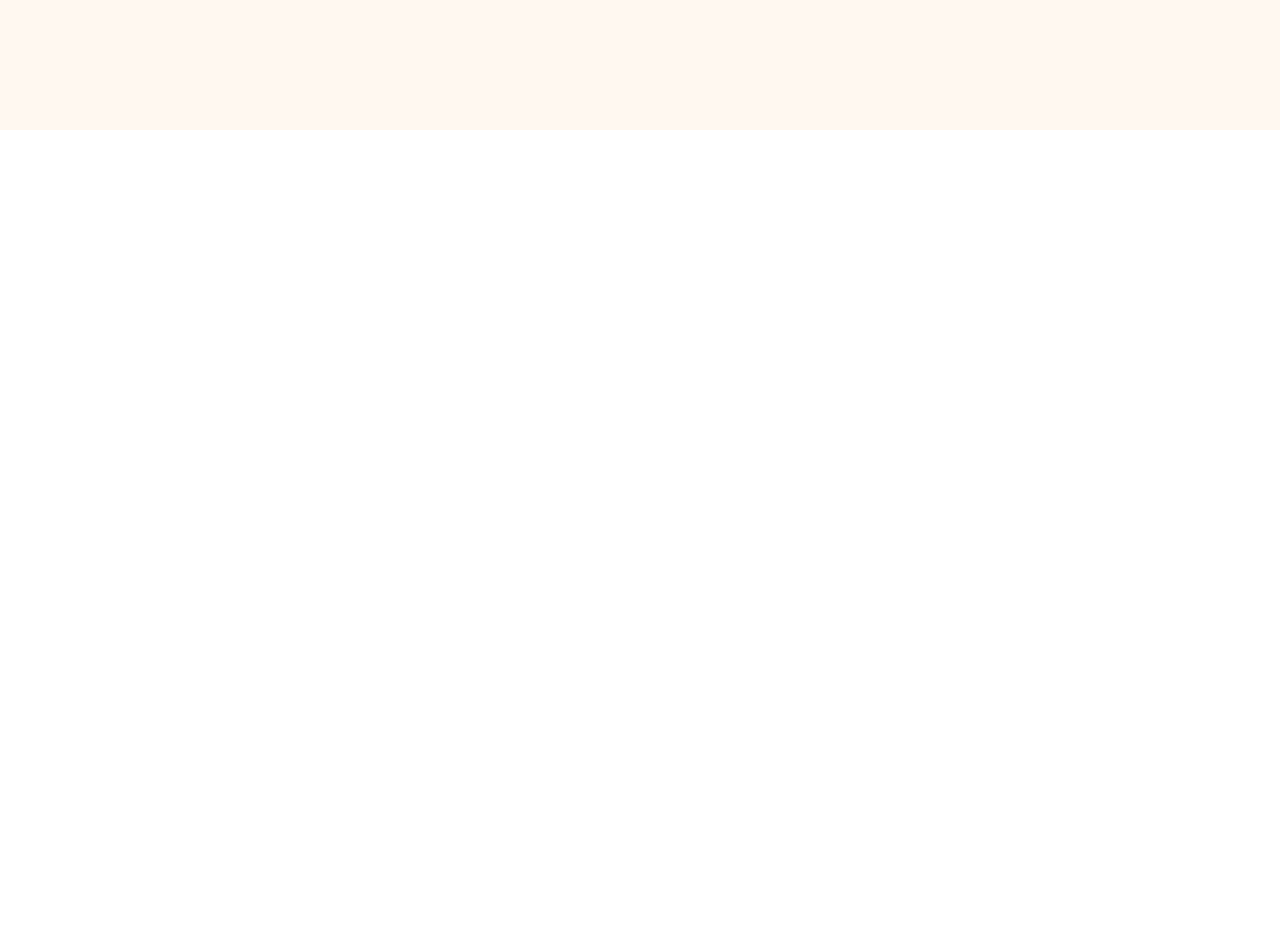
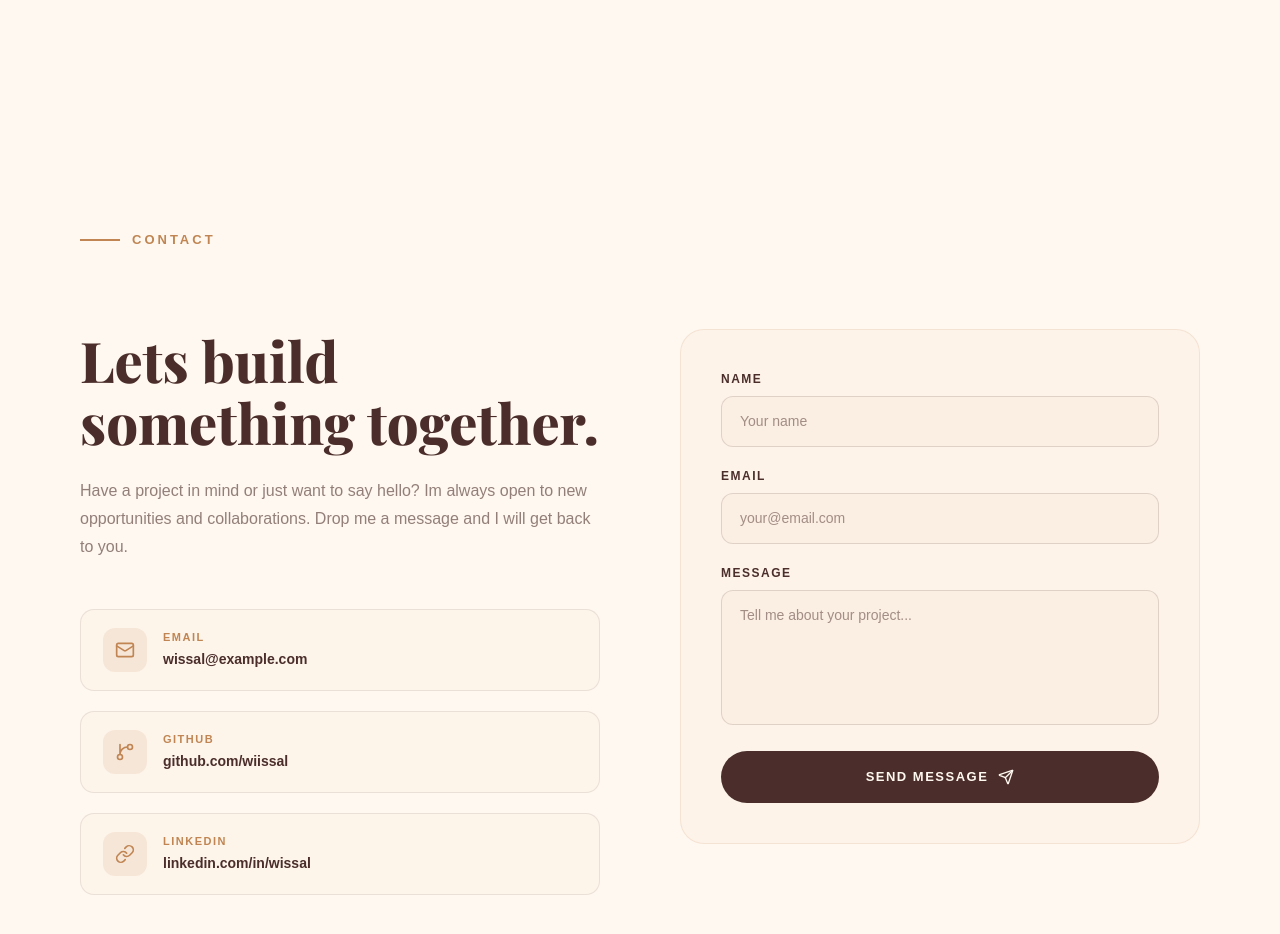
Before and after one commit to wiissal/wiissal-portfolio, a Next.js app: page / in a window 1280 px wide. Shown: the part 6060-6994 px from the top of the page. Before the commit the page ends 6190 px from the top, so only its background shows below. Built offline with nearby package versions, Linux system fonts and the light colour scheme.

Commit message:
feat(contact): add contact section with form and social links

```diff
--- /dev/null
+++ b/src/app/components/Contact.jsx
@@ -0,0 +1,182 @@
+"use client";
+
+import { useRef, useEffect, useState } from "react";
+import { gsap } from "gsap";
+import { ScrollTrigger } from "gsap/ScrollTrigger";
+import { Mail, GitBranch, Link, Send } from "lucide-react";
+
+gsap.registerPlugin(ScrollTrigger);
+
+export default function Contact() {
+  const sectionRef = useRef(null);
+  const leftRef = useRef(null);
+  const rightRef = useRef(null);
+  const [form, setForm] = useState({ name: "", email: "", message: "" });
+  const [sending, setSending] = useState(false);
+  const [sent, setSent] = useState(false);
+
+  useEffect(() => {
+    const ctx = gsap.context(() => {
+      gsap.fromTo(leftRef.current,
+        { opacity: 0, x: -50 },
+        { opacity: 1, x: 0, duration: 0.9, ease: "power3.out",
+          scrollTrigger: { trigger: sectionRef.current, start: "top 80%" } }
+      );
+      gsap.fromTo(rightRef.current,
+        { opacity: 0, x: 50 },
+        { opacity: 1, x: 0, duration: 0.9, ease: "power3.out",
+          scrollTrigger: { trigger: sectionRef.current, start: "top 80%" } }
+      );
+    }, sectionRef);
+    return () => ctx.revert();
+  }, []);
+
+  const handleSubmit = async (e) => {
+    e.preventDefault();
+    setSending(true);
+    await new Promise((r) => setTimeout(r, 1500));
+    setSending(false);
+    setSent(true);
+    setForm({ name: "", email: "", message: "" });
+  };
+
+  const contacts = [
+    { icon: Mail, label: "Email", value: "wissal@example.com", href: "mailto:wissal@example.com" },
+   { icon: GitBranch, label: "GitHub", value: "github.com/wiissal", href: "https://github.com/wiissal" },
+    { icon: Link, label: "LinkedIn", value: "linkedin.com/in/wissal", href: "https://linkedin.com/in/wissal-ouboujemaa-76079535b" },
+  ];
+
+  const inputStyle = {
+    width: "100%",
+    padding: "14px 18px",
+    borderRadius: 12,
+    border: "1.5px solid rgba(75,46,43,0.15)",
+    backgroundColor: "rgba(192,133,82,0.04)",
+    fontSize: 14,
+    color: "#4b2e2b",
+    fontFamily: "sans-serif",
+    outline: "none",
+    transition: "border-color 0.3s ease",
+    boxSizing: "border-box",
+  };
+
+  return (
+    <section ref={sectionRef} id="contact" style={{ backgroundColor: "#fff8f0", padding: "100px 0", scrollMarginTop: "80px" }}>
+      <div style={{ maxWidth: 1200, margin: "0 auto", padding: "0 40px" }}>
+
+        {/* Section label */}
+        <div style={{ display: "flex", alignItems: "center", gap: 12, marginBottom: 80 }}>
+          <div style={{ width: 40, height: 2, backgroundColor: "#c08552" }} />
+          <span style={{ fontSize: 13, fontWeight: 600, letterSpacing: 3, textTransform: "uppercase", color: "#c08552", fontFamily: "sans-serif" }}>
+            Contact
+          </span>
+        </div>
+
+        <div style={{ display: "grid", gridTemplateColumns: "1fr 1fr", gap: 80, alignItems: "start" }}>
+
+          {/* Left */}
+          <div ref={leftRef}>
+            <h2 style={{ fontSize: "clamp(36px, 5vw, 56px)", fontWeight: 800, color: "#4b2e2b", fontFamily: "var(--font-playfair)", margin: "0 0 24px", lineHeight: 1.1 }}>
+              Lets build something together.
+            </h2>
+            <p style={{ fontSize: 16, color: "rgba(75,46,43,0.6)", fontFamily: "sans-serif", lineHeight: 1.75, marginBottom: 48 }}>
+              Have a project in mind or just want to say hello? Im always open to new opportunities and collaborations. Drop me a message and I will get back to you.
+            </p>
+
+            <div style={{ display: "flex", flexDirection: "column", gap: 20 }}>
+              {contacts.map((c, i) => (
+                <a
+                  key={i}
+                  href={c.href}
+                  target="_blank"
+                  rel="noopener noreferrer"
+                  onMouseEnter={(e) => { e.currentTarget.style.borderColor = "rgba(192,133,82,0.5)"; e.currentTarget.style.backgroundColor = "rgba(192,133,82,0.08)"; e.currentTarget.style.transform = "translateX(6px)"; }}
+                  onMouseLeave={(e) => { e.currentTarget.style.borderColor = "rgba(75,46,43,0.1)"; e.currentTarget.style.backgroundColor = "rgba(192,133,82,0.03)"; e.currentTarget.style.transform = "translateX(0)"; }}
+                  style={{ display: "flex", alignItems: "center", gap: 16, padding: "18px 22px", borderRadius: 14, border: "1px solid rgba(75,46,43,0.1)", backgroundColor: "rgba(192,133,82,0.03)", textDecoration: "none", transition: "all 0.3s ease" }}>
+                  <div style={{ width: 44, height: 44, borderRadius: 12, backgroundColor: "rgba(192,133,82,0.12)", display: "flex", alignItems: "center", justifyContent: "center", flexShrink: 0 }}>
+                    <c.icon size={20} color="#c08552" strokeWidth={2} />
+                  </div>
+                  <div>
+                    <div style={{ fontSize: 11, fontWeight: 700, letterSpacing: 1.5, textTransform: "uppercase", color: "#c08552", fontFamily: "sans-serif", marginBottom: 3 }}>{c.label}</div>
+                    <div style={{ fontSize: 14, fontWeight: 600, color: "#4b2e2b", fontFamily: "sans-serif" }}>{c.value}</div>
+                  </div>
+                </a>
+              ))}
+            </div>
+          </div>
+
+          {/* Right — Form */}
+          <div ref={rightRef} style={{ backgroundColor: "rgba(192,133,82,0.04)", borderRadius: 24, border: "1px solid rgba(192,133,82,0.15)", padding: "40px" }}>
+            {sent ? (
+              <div style={{ textAlign: "center", padding: "40px 0" }}>
+                <div style={{ width: 64, height: 64, borderRadius: "50%", backgroundColor: "rgba(192,133,82,0.15)", display: "flex", alignItems: "center", justifyContent: "center", margin: "0 auto 20px" }}>
+                  <svg width="28" height="28" viewBox="0 0 24 24" fill="none">
+                    <path d="M5 12l4 4L19 7" stroke="#c08552" strokeWidth="2.5" strokeLinecap="round" strokeLinejoin="round" />
+                  </svg>
+                </div>
+                <h3 style={{ fontSize: 22, fontWeight: 800, color: "#4b2e2b", fontFamily: "var(--font-playfair)", marginBottom: 10 }}>Message sent!</h3>
+                <p style={{ fontSize: 14, color: "rgba(75,46,43,0.6)", fontFamily: "sans-serif" }}>I will get back to you as soon as possible.</p>
+                <button onClick={() => setSent(false)} style={{ marginTop: 24, padding: "10px 24px", borderRadius: 50, border: "2px solid #4b2e2b", backgroundColor: "transparent", color: "#4b2e2b", fontSize: 12, fontWeight: 700, fontFamily: "sans-serif", letterSpacing: 1.5, textTransform: "uppercase", cursor: "pointer" }}>
+                  Send another
+                </button>
+              </div>
+            ) : (
+              <form onSubmit={handleSubmit} style={{ display: "flex", flexDirection: "column", gap: 20 }}>
+                <div>
+                  <label style={{ fontSize: 12, fontWeight: 700, letterSpacing: 1.5, textTransform: "uppercase", color: "#4b2e2b", fontFamily: "sans-serif", display: "block", marginBottom: 8 }}>Name</label>
+                  <input
+                    type="text"
+                    required
+                    placeholder="Your name"
+                    value={form.name}
+                    onChange={(e) => setForm({ ...form, name: e.target.value })}
+                    onFocus={(e) => e.target.style.borderColor = "#c08552"}
+                    onBlur={(e) => e.target.style.borderColor = "rgba(75,46,43,0.15)"}
+                    style={inputStyle} />
+                </div>
+                <div>
+                  <label style={{ fontSize: 12, fontWeight: 700, letterSpacing: 1.5, textTransform: "uppercase", color: "#4b2e2b", fontFamily: "sans-serif", display: "block", marginBottom: 8 }}>Email</label>
+                  <input
+                    type="email"
+                    required
+                    placeholder="your@email.com"
+                    value={form.email}
+                    onChange={(e) => setForm({ ...form, email: e.target.value })}
+                    onFocus={(e) => e.target.style.borderColor = "#c08552"}
+                    onBlur={(e) => e.target.style.borderColor = "rgba(75,46,43,0.15)"}
+                    style={inputStyle} />
+                </div>
+                <div>
+                  <label style={{ fontSize: 12, fontWeight: 700, letterSpacing: 1.5, textTransform: "uppercase", color: "#4b2e2b", fontFamily: "sans-serif", display: "block", marginBottom: 8 }}>Message</label>
+                  <textarea
+                    required
+                    placeholder="Tell me about your project..."
+                    rows={5}
+                    value={form.message}
+                    onChange={(e) => setForm({ ...form, message: e.target.value })}
+                    onFocus={(e) => e.target.style.borderColor = "#c08552"}
+                    onBlur={(e) => e.target.style.borderColor = "rgba(75,46,43,0.15)"}
+                    style={{ ...inputStyle, resize: "none" }} />
+                </div>
+                <button
+                  type="submit"
+                  disabled={sending}
+                  style={{ display: "flex", alignItems: "center", justifyContent: "center", gap: 10, padding: "16px 32px", borderRadius: 50, border: "none", backgroundColor: sending ? "rgba(75,46,43,0.4)" : "#4b2e2b", color: "#fff8f0", fontSize: 13, fontWeight: 700, fontFamily: "sans-serif", letterSpacing: 1.5, textTransform: "uppercase", cursor: sending ? "not-allowed" : "pointer", transition: "all 0.3s ease" }}
+                  onMouseEnter={(e) => { if (!sending) e.currentTarget.style.backgroundColor = "#c08552"; }}
+                  onMouseLeave={(e) => { if (!sending) e.currentTarget.style.backgroundColor = "#4b2e2b"; }}>
+                  {sending ? "Sending..." : (
+                    <>
+                      Send Message
+                      <Send size={16} strokeWidth={2} />
+                    </>
+                  )}
+                </button>
+              </form>
+            )}
+          </div>
+
+        </div>
+      </div>
+    </section>
+  );
+}
--- a/src/app/page.js
+++ b/src/app/page.js
@@ -3,6 +3,7 @@ import Preloader from './components/Preloader'
 import Hero from './components/Hero'
 import Projects from './components/Projects'
 import Services from './components/Services'
+import Contact from './components/Contact'
 export default function Home() {
   return (
     <main>
@@ -11,6 +12,7 @@ export default function Home() {
       <Hero />
       <Projects />
       <Services />
+      <Contact />
 
     </main>
   )
```
